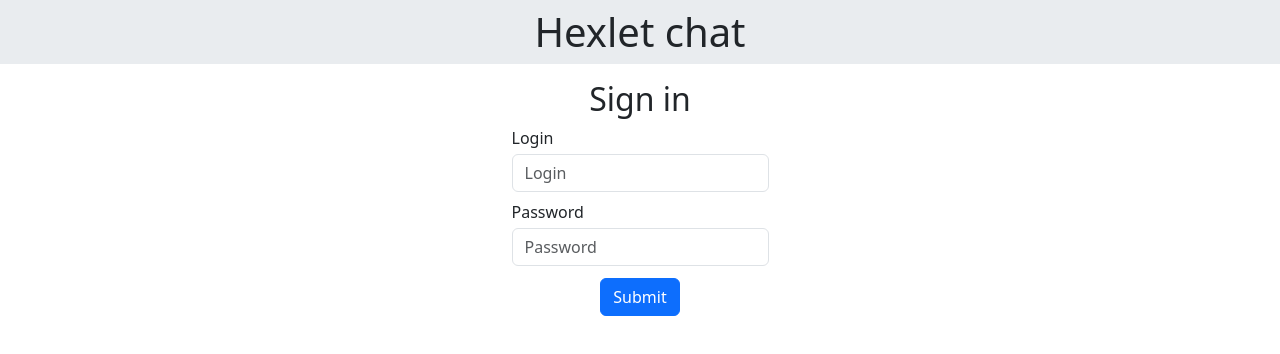
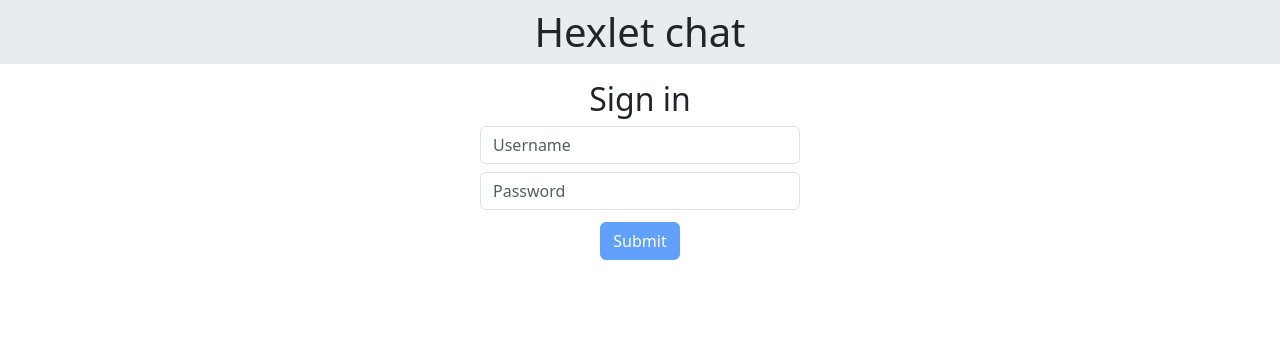
Before and after one commit to AnsGit/frontend-project-12, a React (Create React App) app in the folder frontend/: page /login in a window 1280 px wide. Shown: the top 354 px of the page. Built offline with nearby package versions, Linux system fonts and the light colour scheme.

Commit message:
feat: validate login form; install classnames

```diff
--- a/frontend/package.json
+++ b/frontend/package.json
@@ -2,6 +2,7 @@
   "name": "frontend",
   "version": "0.1.0",
   "private": true,
+  "proxy": "http://localhost:5001",
   "dependencies": {
     "@reduxjs/toolkit": "^2.2.1",
     "@testing-library/jest-dom": "^5.17.0",
@@ -9,6 +10,7 @@
     "@testing-library/user-event": "^13.5.0",
     "axios": "^1.6.8",
     "bootstrap": "^5.3.3",
+    "classnames": "^2.5.1",
     "formik": "^2.4.5",
     "i18next": "^23.10.1",
     "leo-profanity": "^1.7.0",
--- a/frontend/src/components/forms/LoginForm.jsx
+++ b/frontend/src/components/forms/LoginForm.jsx
@@ -1,43 +1,76 @@
-import { useFormik } from 'formik';
+import axios from 'axios';
+import * as Yup from 'yup';
+import { Formik, Form, Field } from 'formik';
 
-const renderField = (name, label, type, formik) => {
-  const id = `${name}-form-login`;
+const validationSchema = Yup.object({
+  username: Yup.string()
+    .max(15, 'Must be 15 characters or less')
+    .min(5, 'Must be at least 5 characters')
+    .required('Required'),
+  password: Yup.string()
+    .max(15, 'Must be 15 characters or less')
+    .min(5, 'Must be at least 5 characters')
+    .required('Required'),
+});
+
+const renderFeedback = ({ type, code }) => {
+  const feedbackType = type === 'error' ? 'invalid' : 'valid';
 
   return (
-    <div className="form-group mb-2">
-      <label htmlFor={id} className="text-start">
-        {label}
-        <input
-          id={id}
+    <div className={`d-block text-start ${feedbackType}-feedback`}>{code}</div>
+  );
+};
+
+const renderField = (name, label, type, errors) => (
+  <div className="form-group m-auto mb-2">
+    <Field
       type={type}
       name={name}
       className="form-control mt-1"
       placeholder={label}
-          onChange={formik.handleChange}
-          value={formik.values[name]}
+      label={label}
     />
-      </label>
-
+    { errors[name] ? renderFeedback({ type: 'error', code: errors[name] }) : null }
   </div>
 );
-};
 
-const LoginForm = () => {
-  const formik = useFormik({
-    initialValues: { login: '', password: '' },
-    onSubmit: (values) => {
-      console.log(values);
-      console.log('Form was sent');
-    },
-  });
+const LoginForm = () => (
+  <Formik
+    initialValues={{ username: '', password: '' }}
+    validationSchema={validationSchema}
+    validateOnBlur={false}
+    validateOnChange={false}
+    onSubmit={async (values, { setStatus }) => {
+      try {
+        const response = await axios.post('/api/v1/login', values);
+        const { data } = response;
+        setStatus({ type: 'success', code: 'Success' });
+        console.log(data);
+      } catch (e) {
+        setStatus({ type: 'error', code: 'login' });
+      }
+    }}
+  >
+    {({ values, errors, status }) => {
+      const isEmpty = Object.values(values).some((v) => v === '');
 
       return (
-    <form onSubmit={formik.handleSubmit}>
-      {renderField('login', 'Login', 'text', formik)}
-      {renderField('password', 'Password', 'password', formik)}
-      <button type="submit" className="btn btn-primary mt-1">Submit</button>
-    </form>
+        <Form className="m-auto w-25">
+          {status && renderFeedback(status)}
+
+          {renderField('username', 'Username', 'text', errors)}
+          {renderField('password', 'Password', 'password', errors)}
+
+          <button
+            type="submit"
+            className="btn btn-primary mt-1"
+            disabled={isEmpty}
+          >
+            Submit
+          </button>
+        </Form>
       );
-};
-
+    }}
+  </Formik>
+);
 export default LoginForm;
--- a/package.json
+++ b/package.json
@@ -3,7 +3,6 @@
   "version": "1.0.0",
   "description": "[![Actions Status](https://github.com/AnsGit/frontend-project-12/actions/workflows/hexlet-check.yml/badge.svg)](https://github.com/AnsGit/frontend-project-12/actions)",
   "main": "index.js",
-  "proxy": "http://localhost:5001",
   "author": "",
   "license": "ISC",
   "scripts": {
```
Also changed, not shown: 1 other file (tests, documents, lock files or other folders). Lines whose indentation alone changed are shown as unchanged.
